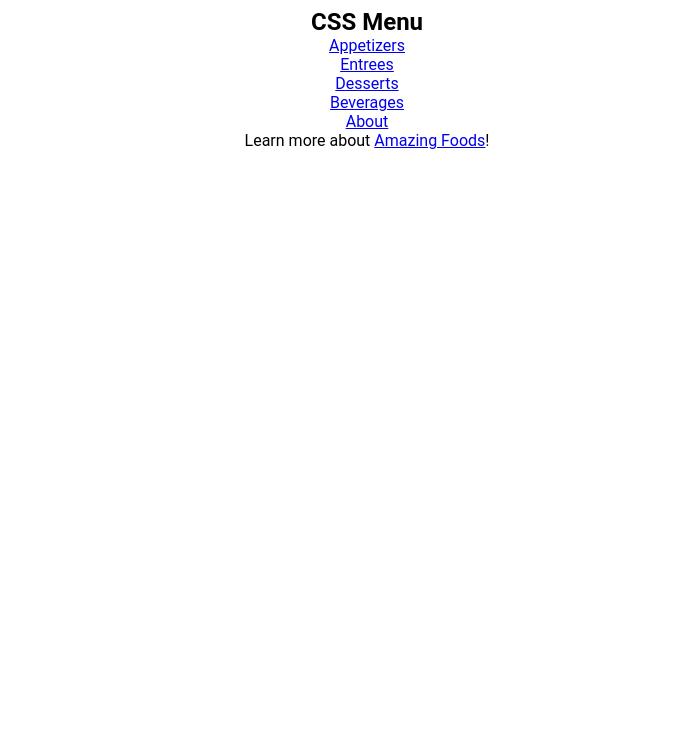
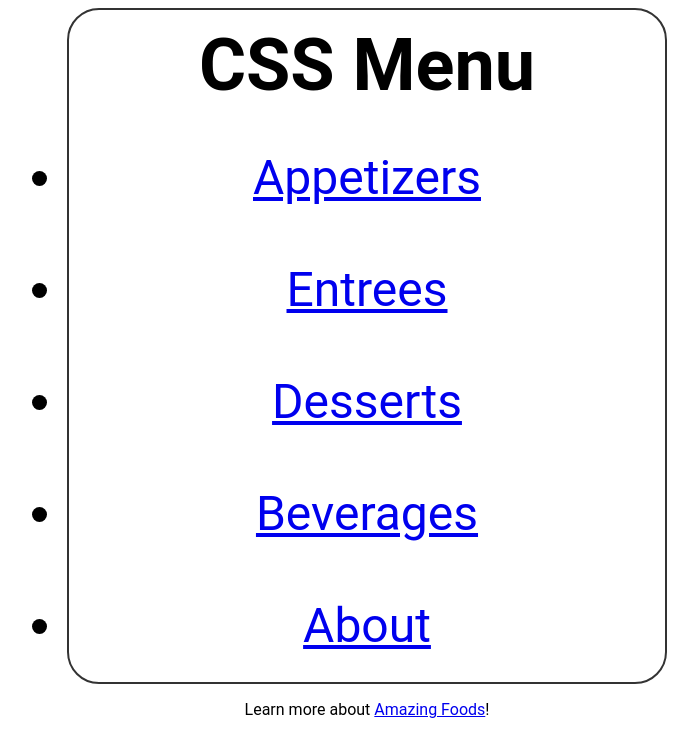
Before and after one commit to JackyWuCoder/CSS-Menu, a plain HTML site: page index.html in a window 1280 px wide. Shown: the whole page, without its empty margins (273-971 px from the left). Drawn offline with Linux system fonts and the light colour scheme.

Commit message:
Styling the nav element
1) border: 2px, declares a 2 pixels thick border around the nav element.
2) border-radius: 2rem, declares round corners of the border of the nav element with a radius of 2 rem units.
3) margin: 0 auto 1rem, declares the top and bottom margin to 0, while auto centering the nav horizontally in its parent container.
4) max-width: 600px, declares the maximum width of the content excluding the padding and border.
5) font-size: 3rem, declares a 48 pixels font size as the default font size of the root em is 16 pixels. (inherited value)
6) line-height: 7rem, declares each line box in the nav element to be 7rem where the contents will be the center of this line box. (inherited value)

```diff
--- a/css/style.css
+++ b/css/style.css
@@ -11,3 +11,12 @@ body {
     font-family: "Roboto", sans-serif;
     text-align: center;
 }
+
+nav {
+    border: 2px solid #333;
+    border-radius: 2rem;
+    margin: 0 auto 1rem;
+    max-width: 600px;
+    font-size: 3rem;
+    line-height: 7rem;
+}
```
